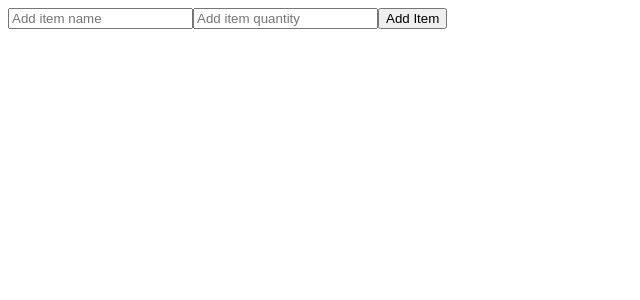
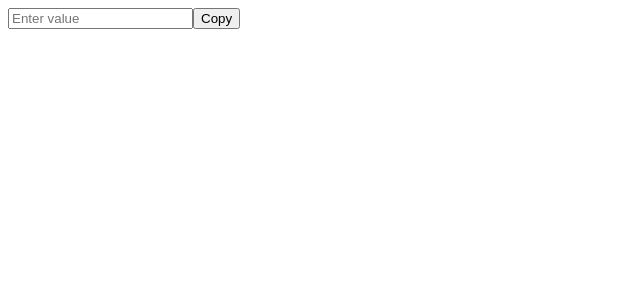
Before and after one commit to G1DY/React-Demo, a React (Vite) app in the folder react-demos/: page / in a window 1280 px wide. Shown: the top 300 px of the page, without its empty margins (0-640 px from the left). Built offline with nearby package versions, Linux system fonts and the light colour scheme.

Commit message:
portal rendering childs DOM outside the parent-child hierachy

```diff
--- a/react-demos/src/App.jsx
+++ b/react-demos/src/App.jsx
@@ -1,11 +1,12 @@
 import React from 'react'
-import ShopingList from './Components/ShopingList'
+import CopyInput from './ComponentTwo/CopyInput'
+
 
 
 const App = () => {
   return (
     <div>
-      <ShopingList/>
+      <CopyInput/>
     </div>
   )
 }
--- /dev/null
+++ b/react-demos/src/ComponentTwo/CopyInput.jsx
@@ -0,0 +1,22 @@
+import React, {useState} from 'react'
+import PopUpContent from './PopUpContent';
+
+const CopyInput = () => {
+    const [inputvalue, setInputValue] = useState('');
+    const [copied, setCopied] = useState(false);
+    const handleCopy = () => {
+        navigator.clipboard.writeText(inputvalue).then(() => {
+            setCopied(true);
+            setTimeout(() => setCopied(false), 2000);
+        });
+    }
+  return (
+    <div>
+        <input type="text" value={inputvalue} placeholder='Enter value' onChange={(e) => setInputValue(e.target.value)}/>
+        <button onClick={handleCopy}>Copy</button>
+        <PopUpContent copied={copied}/>
+    </div>
+  );
+};
+
+export default CopyInput
--- /dev/null
+++ b/react-demos/src/ComponentTwo/PopUpContent.jsx
@@ -0,0 +1,13 @@
+import React from 'react'
+
+const PopUpContent = ({copied}) => {
+  return (
+    <section style={{position: 'absolute', bottom: '3rems', color: 'red'}}>
+        {copied && (
+            <div>Copied to clipboard</div>
+        )}
+    </section>
+  );
+};
+
+export default PopUpContent
```
